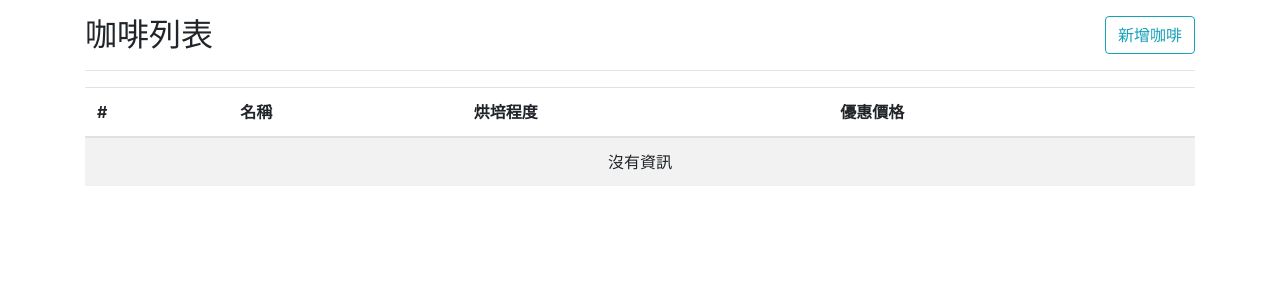
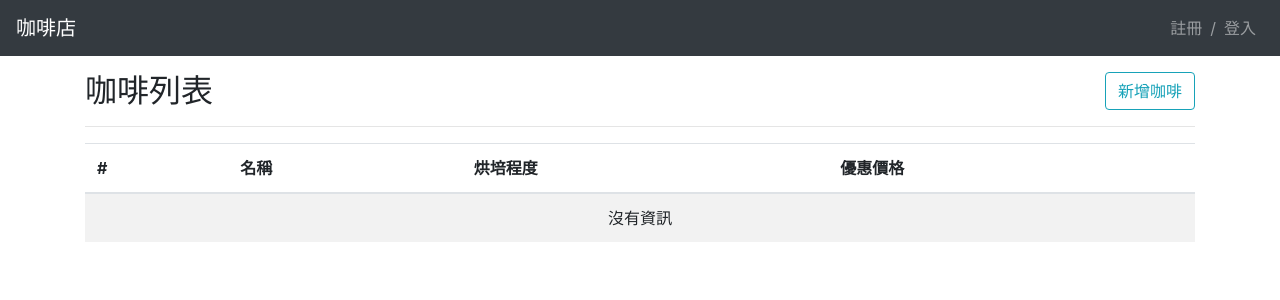
Before and after one commit to SasakiYuki0526/django-coffee-shop, a Django app: page /coffees/ in a window 1280 px wide. Shown: the top 300 px of the page. Run offline with Django 3.2, Linux system fonts and the light colour scheme; data that the repository does not hold is empty; some libraries are stand-ins or nearby versions.

Commit message:
add navbar

```diff
--- a/templates/layout.html
+++ b/templates/layout.html
@@ -16,6 +16,7 @@
 {% load bootstrap4 %}
 
 <body>
+{% include 'share/_navbar.html' %}
 <div class="container my-3">
     <div class="row">
         <div class="col">
--- /dev/null
+++ b/templates/share/_navbar.html
@@ -0,0 +1,45 @@
+<nav class="navbar navbar-expand-lg navbar-dark bg-dark">
+    <a class="navbar-brand" href="{% url 'root' %}">咖啡店</a>
+
+    <button class="navbar-toggler"
+            type="button"
+            data-toggle="collapse"
+            data-target="#navbarToggler"
+            aria-controls="navbarToggler"
+            aria-expanded="false" aria-label="Toggle navigation">
+        <span class="navbar-toggler-icon"></span>
+    </button>
+
+    <div class="collapse navbar-collapse" id="navbarToggler">
+        <ul class="navbar-nav mr-auto mt-2 mt-lg-0">
+            <li class="nav-item">
+                {% if request.user.is_authenticated %}
+                    <a class="nav-link"
+                       href="{% url 'coffees:index' %}">
+                        咖啡列表
+                    </a>
+                {% endif %}
+            </li>
+        </ul>
+
+        <ul class="navbar-nav mt-2 mt-lg-0">
+            {% if request.user.is_authenticated %}
+                <li class="nav-item">
+                    <a class="nav-link" href="{% url 'logout' %}">
+                        登出 ( {{ request.user.username }} )
+                    </a>
+                </li>
+            {% else %}
+                <li class="nav-item">
+                    <a class="nav-link" href="{% url 'register' %}">註冊</a>
+                </li>
+                <span class="navbar-text">
+            /
+          </span>
+                <li class="nav-item">
+                    <a class="nav-link" href="{% url 'login' %}">登入</a>
+                </li>
+            {% endif %}
+        </ul>
+    </div>
+</nav>
```
